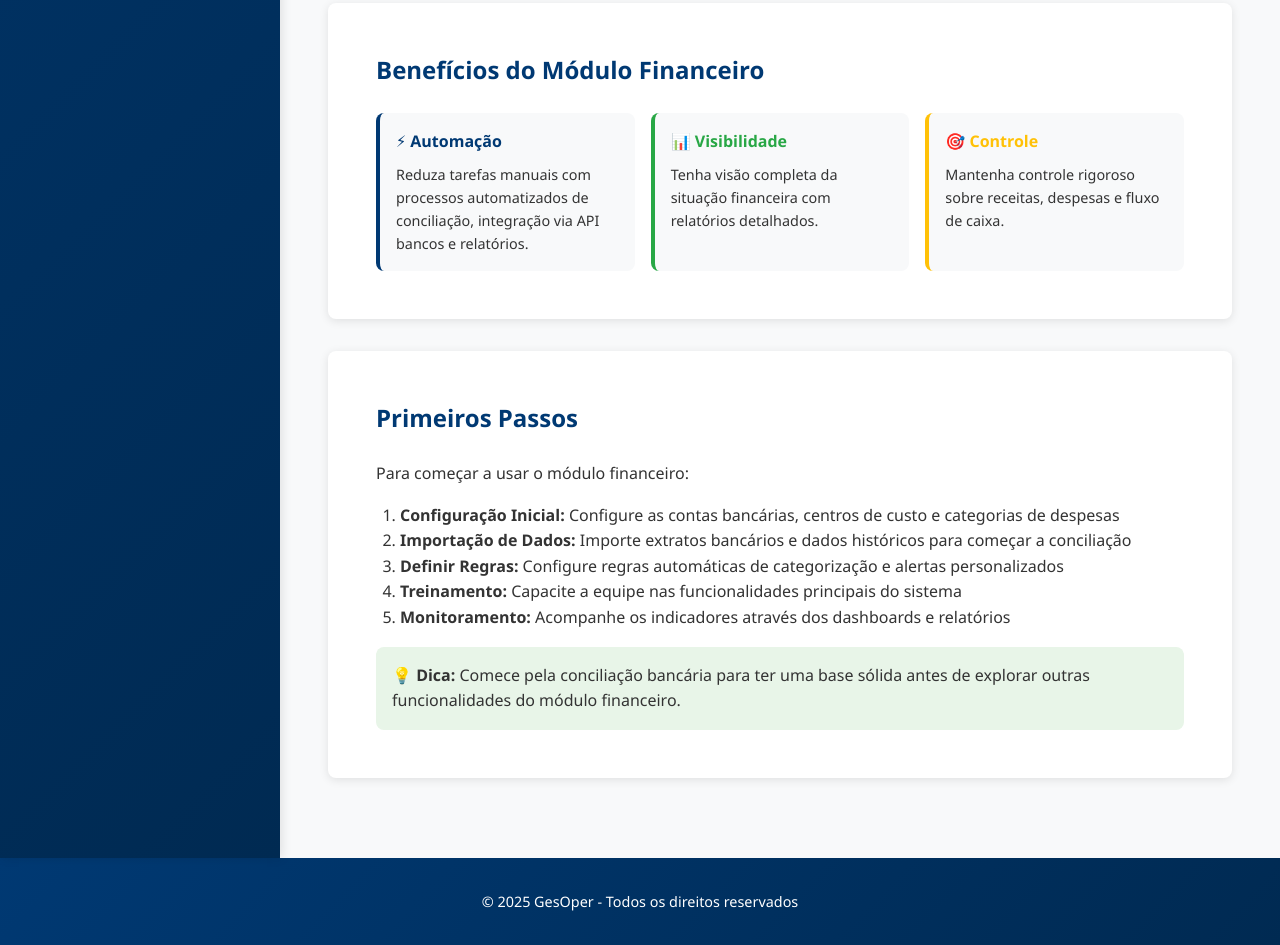
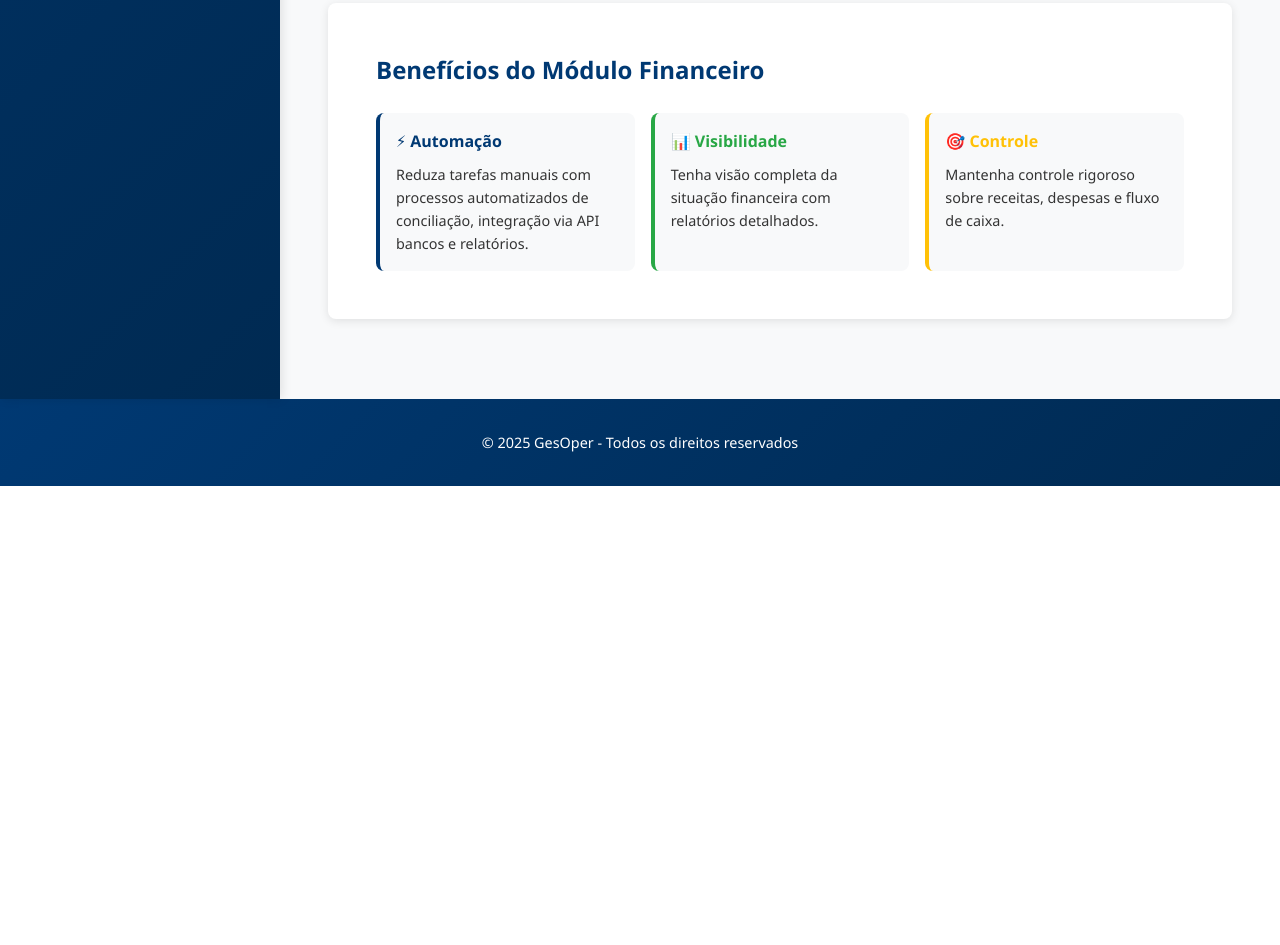
Before and after one commit to Gesoper02/Base-de-Conhecimento-GesOper, a website: page financeiro/index.html in a window 1280 px wide. Shown: the part 1380-2325 px from the top of the page. After the commit the page ends 1866 px from the top, so only its background shows below. Drawn offline with Linux system fonts and the light colour scheme.

Commit message:
Update index.html

```diff
--- a/financeiro/index.html
+++ b/financeiro/index.html
@@ -122,23 +122,6 @@
           </div>
         </div>
       </div>
-
-      <div class="content-card">
-        <h2>Primeiros Passos</h2>
-        <p>Para começar a usar o módulo financeiro:</p>
-
-        <ol style="margin: 1rem 0; padding-left: 1.5rem;">
-          <li><strong>Configuração Inicial:</strong> Configure as contas bancárias, centros de custo e categorias de despesas</li>
-          <li><strong>Importação de Dados:</strong> Importe extratos bancários e dados históricos para começar a conciliação</li>
-          <li><strong>Definir Regras:</strong> Configure regras automáticas de categorização e alertas personalizados</li>
-          <li><strong>Treinamento:</strong> Capacite a equipe nas funcionalidades principais do sistema</li>
-          <li><strong>Monitoramento:</strong> Acompanhe os indicadores através dos dashboards e relatórios</li>
-        </ol>
-
-        <div style="background-color: #e8f5e8; padding: 1rem; border-radius: 8px; margin-top: 1rem;">
-          <strong>💡 Dica:</strong> Comece pela conciliação bancária para ter uma base sólida antes de explorar outras funcionalidades do módulo financeiro.
-        </div>
-      </div>
     </main>
   </div>
 
```
